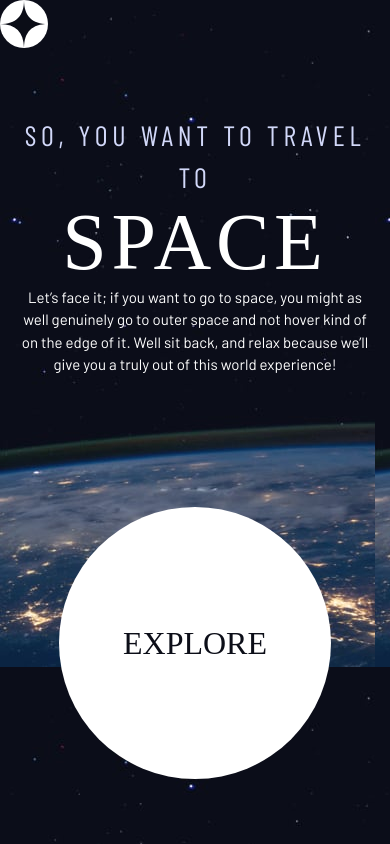
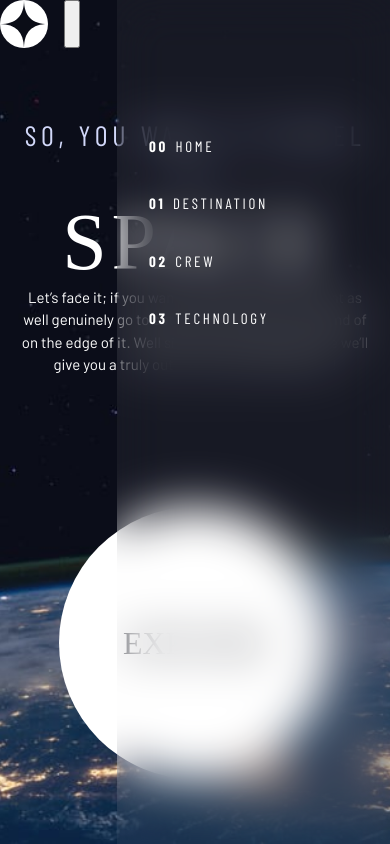
Before and after one commit to gunayakay/gunayakay.github.io, a website built with webpack: page The Homepage/index.html in a window 390 px wide. Built offline with nearby package versions, Linux system fonts and the light colour scheme; a web font is replaced by a local one.

Commit message:
navigation bar is done

```diff
--- a/The Homepage/index.css
+++ b/The Homepage/index.css
@@ -324,11 +324,25 @@ select {
 }
 
 .primary-navigation {
-  --gap: 8rem;
   --underline-gap: 2rem;
   list-style: none;
   padding: 0;
   margin: 0;
+  background: hsl(var(--clr-white) / 0.05);
+  backdrop-filter: blur(1.5rem);
+}
+
+@media (max-width: 35rem) {
+  .primary-navigation {
+    --underline-gap: 0.5rem;
+    position: fixed;
+    z-index: 1000;
+    inset: 0 0 0 30%;
+    list-style: none;
+    padding: min(20rem, 15vh) 2rem;
+    margin: 0;
+    flex-direction: column;
+  }
 }
 
 .primary-navigation a {
@@ -347,15 +361,22 @@ select {
   border-bottom: 0.2rem solid hsl(var(--clr-white) / 0);
 }
 
-.underline-indicators > *:hover,
 .underline-indicators > *:focus {
   border-color: hsl(var(--clr-white) / 0.5);
 }
 
-.underline-indicators > .active,
-.underline-indicators > [aria-selected="true"] {
-  color: hsl(var(--clr-white) / 1);
-  border-color: hsl(var(--clr-white) / 1);
+@media (hover: hover) {
+  .underline-indicators > *:hover {
+    border-color: hsl(var(--clr-white) / 0.5);
+  }
+}
+
+@media (min-width: 35rem) {
+  .underline-indicators > .active,
+  .underline-indicators > [aria-selected="true"] {
+    color: hsl(var(--clr-white) / 1);
+    border-color: hsl(var(--clr-white) / 1);
+  }
 }
 
 .tab-list {
@@ -379,28 +400,26 @@ select {
   background-color: hsl(var(--clr-white) / 1);
 }
 
-/* ------------------- */
-/* Page specific       */
-/* ------------------- */
-
-.body {
+/* ----------------------------- */
+/* Page specific background      */
+/* ----------------------------- */
+body {
   background-size: cover;
   background-position: bottom center;
 }
-
 /* home */
-
 .home {
   background-image: url(./assets/home/background-home-mobile.jpg);
 }
 
-@media (min-width: 35em) {
+@media (min-width: 35rem) {
   .home {
     background-position: center center;
     background-image: url(./assets/home/background-home-tablet.jpg);
   }
 }
-@media (min-width: 45em) {
+
+@media (min-width: 45rem) {
   .home {
     background-image: url(./assets/home/background-home-desktop.jpg);
   }
--- a/The Homepage/index.html
+++ b/The Homepage/index.html
@@ -31,14 +31,44 @@
           class="logo"
         />
       </div>
-      <!-- <nav>
-        <ul class="primary-navigation underline-indicators flex">
-            <li class="active"><a class="ff-sans-cond uppercase text-white letter-spacing-2" href="index.html"><span>00</span>Home</a>
-            <li><a class="ff-sans-cond uppercase text-white letter-spacing-2" href="destination.html"><span>01</span>Destination</a>
-            <li><a class="ff-sans-cond uppercase text-white letter-spacing-2" href="crew.html"><span>02</span>Crew</a>
-            <li><a class="ff-sans-cond uppercase text-white letter-spacing-2" href="technology.html"><span>03</span>Technology</a>
+      <button class="mobile-nav-toggle" aria-controls="primary-navigation">
+        <span class="sr-only" aria-expanded="false">Menu</span>
+      </button>
+      <nav class="">
+        <ul
+          id="primary-navigation"
+          class="primary-navigation underline-indicators flex"
+        >
+          <li class="active">
+            <a
+              class="ff-sans-cond uppercase text-white letter-spacing-2"
+              href="index.html"
+              ><span>00</span>Home</a
+            >
+          </li>
+          <li>
+            <a
+              class="ff-sans-cond uppercase text-white letter-spacing-2"
+              href="destination.html"
+              ><span>01</span>Destination</a
+            >
+          </li>
+          <li>
+            <a
+              class="ff-sans-cond uppercase text-white letter-spacing-2"
+              href="crew.html"
+              ><span>02</span>Crew</a
+            >
+          </li>
+          <li>
+            <a
+              class="ff-sans-cond uppercase text-white letter-spacing-2"
+              href="technology.html"
+              ><span>03</span>Technology</a
+            >
+          </li>
         </ul>
-    </nav> -->
+      </nav>
     </header>
 
     <div class="grid-container grid-container--home">
```
